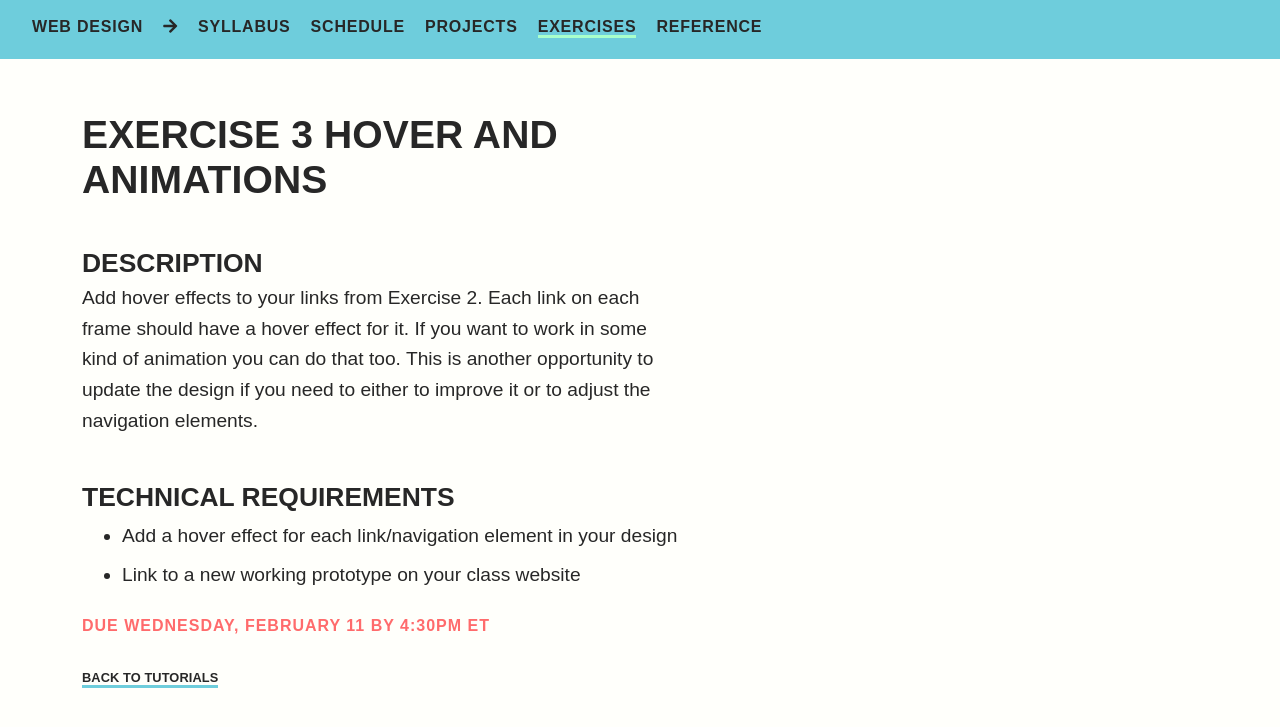
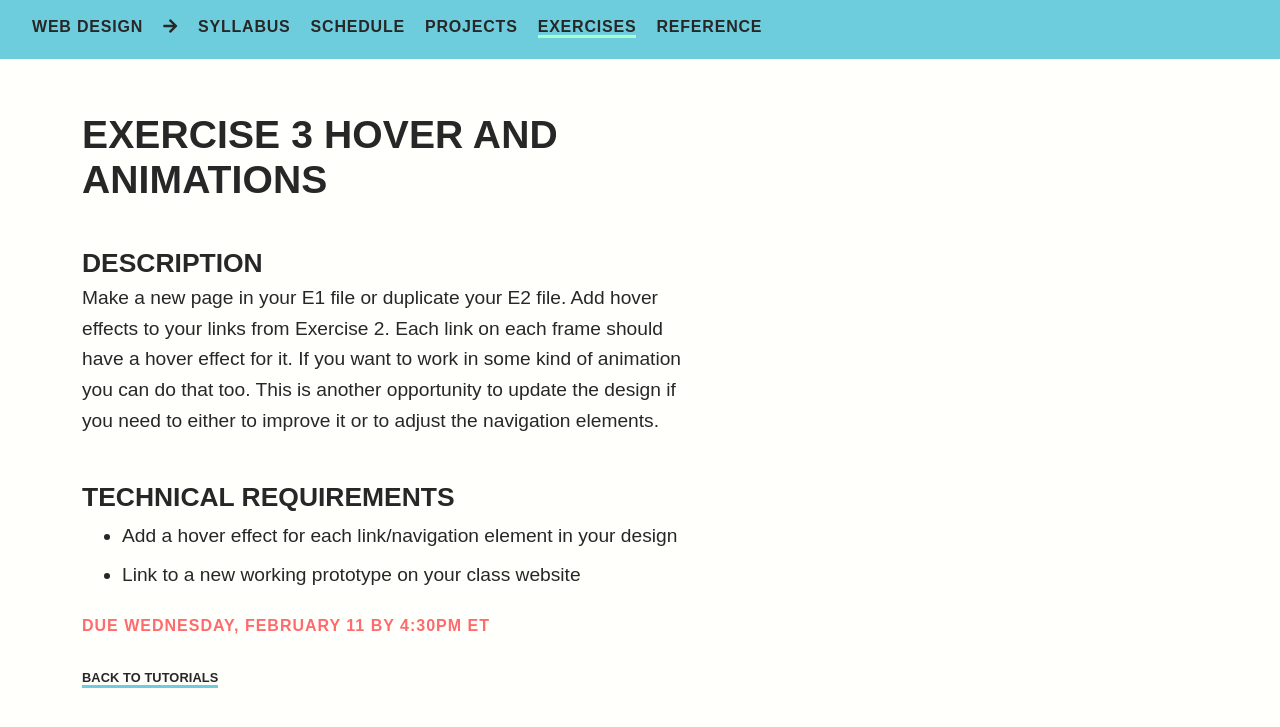
Before and after one commit to gmu-gd/web26-spring, a Jekyll site: the page built from _posts/exercises/2026-02-04-e3.md, in a window 1280 px wide. Shown: the top 727 px of the page. Built offline with Jekyll 4.4.1, drawn with Linux system fonts in a browser that asks for light colours; some web fonts are replaced.

Commit message:
Update 2026-02-04-e3.md

```diff
--- a/_posts/exercises/2026-02-04-e3.md
+++ b/_posts/exercises/2026-02-04-e3.md
@@ -7,7 +7,7 @@ subhead: Exercise 3
 categories: [exercises]
 ---
 ### Description
-Add hover effects to your links from Exercise 2. Each link on each frame should have a hover effect for it. If you want to work in some kind of animation you can do that too. This is another opportunity to update the design if you need to either to improve it or to adjust the navigation elements.
+Make a new page in your E1 file or duplicate your E2 file. Add hover effects to your links from Exercise 2. Each link on each frame should have a hover effect for it. If you want to work in some kind of animation you can do that too. This is another opportunity to update the design if you need to either to improve it or to adjust the navigation elements.
 
 ### Technical Requirements
 * Add a hover effect for each link/navigation element in your design
```
